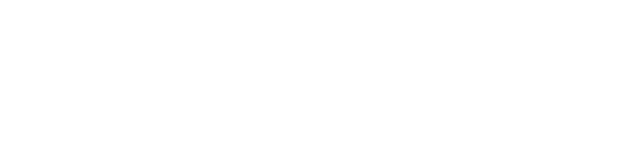
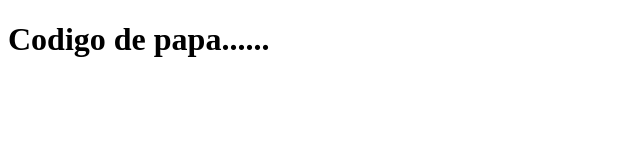
Before and after one commit to cmulero83/testgit, a website: page index.html in a window 1280 px wide. Shown: the whole page, without its empty margins (0-640 px from the left). Drawn offline with Linux system fonts and the light colour scheme.

Commit message:
Mi primer commit

```diff
--- a/index.html
+++ b/index.html
@@ -8,5 +8,7 @@
 </head>
 <body>
 
+<h1>Codigo de papa......</h1>
+
 </body>
 </html>
```
